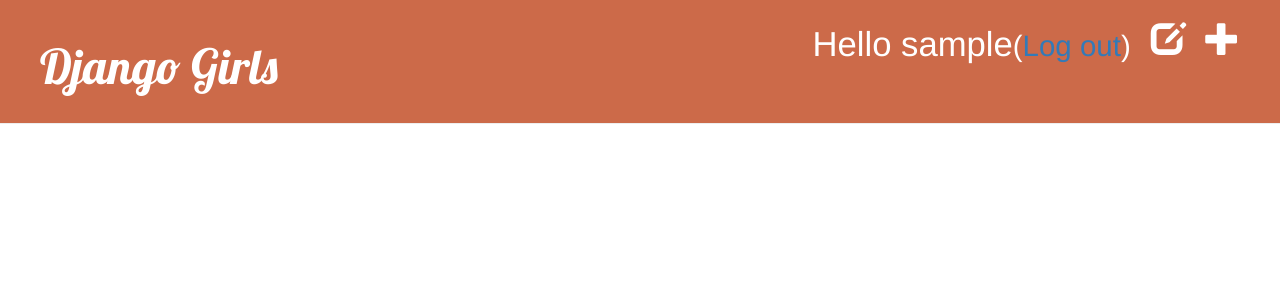
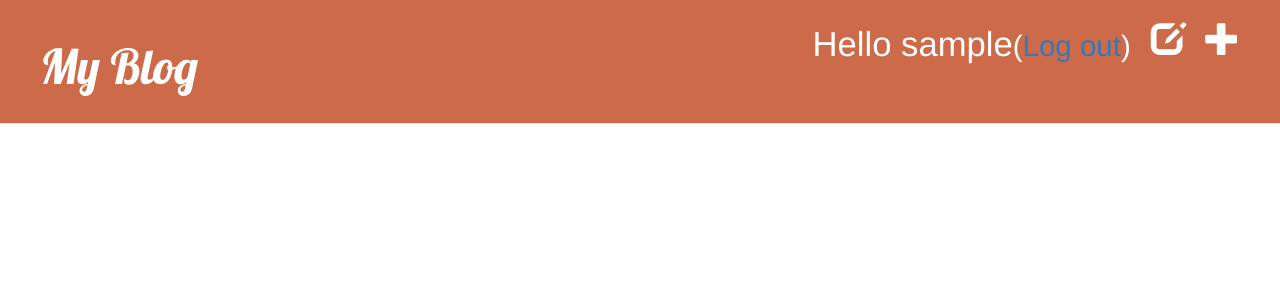
Before and after one commit to shacon/my-first-blog, a Django app: a page that uses blog/templates/blog/base.html in a window 1280 px wide. Shown: the top 300 px of the page. Run offline with Django 3.2, Linux system fonts and the light colour scheme; the visitor is signed in with stand-in values (Sample User, id 1); data that the repository does not hold is empty; some libraries are stand-ins or nearby versions.

Commit message:
name change

```diff
--- a/blog/templates/blog/base.html
+++ b/blog/templates/blog/base.html
@@ -30,7 +30,7 @@
         {% else %}
         <a href="{% url "django.contrib.auth.views.login" %}" class="top-menu"><span class="glyphicon glyphicon-lock"></span></a>
         {% endif %}
-    <h1><a href="{% url "blog.views.post_list" %}">Django Girls</a></h1>
+    <h1><a href="{% url "blog.views.post_list" %}">My Blog</a></h1>
 </div>
 
     </div>
```
